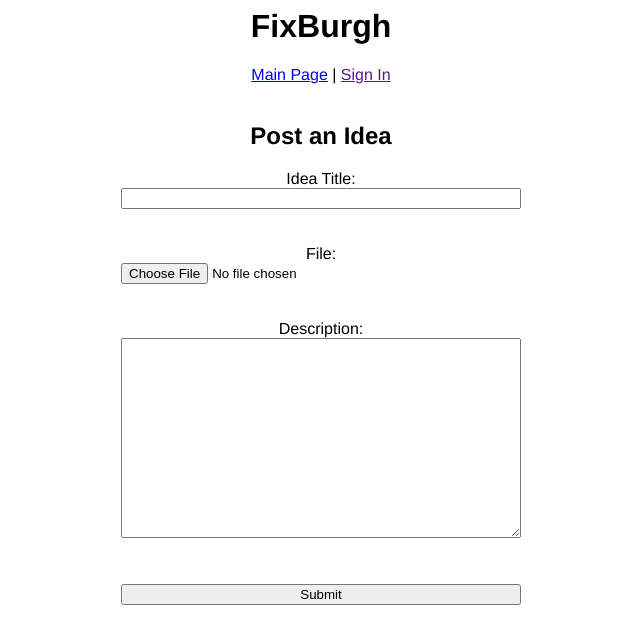
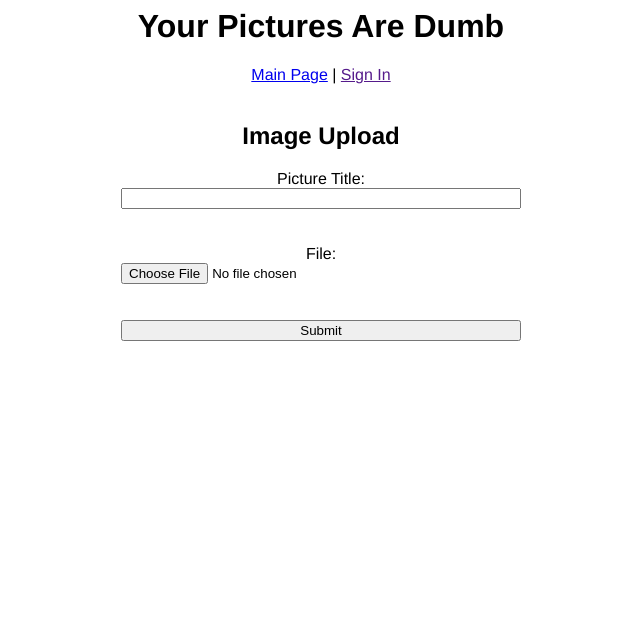
Before and after one commit to chensusays/AwesomePGH, a Django app: template templates/upload.html in a window 1280 px wide. Shown: the top 644 px of the page, without its empty margins (319-959 px from the left). Run offline with Django 3.2, Linux system fonts and the light colour scheme; the template is opened without the code that fills it, so the values that code supplies are empty.

Commit message:
Revert "Hi guys"
This reverts commit 63828f3a4f41644ef72dbdda1b53ea8234ac898b.

```diff
--- a/main.py
+++ b/main.py
@@ -133,11 +133,9 @@ class FileUploadHandler(blobstore_handlers.BlobstoreUploadHandler):
 
       if type in ['image/jpeg', 'image/png', 'image/gif', 'image/webp']:
         title = self.request.get('title')
-        description = self.request.get('description')
         posted_image = PostedImage()
         posted_image.title = title
         posted_image.user = email
-        posted_image.description = description
         posted_image.image_url = images.get_serving_url(blob_info.key())
         posted_image.put()
         self.redirect('/')
@@ -146,7 +144,6 @@ class FileUploadHandler(blobstore_handlers.BlobstoreUploadHandler):
 ###############################################################################
 class PostedImage(ndb.Model):
   title = ndb.StringProperty()
-  description = ndb.StringProperty()
   image_url = ndb.StringProperty()
   user = ndb.StringProperty()
   time_created = ndb.DateTimeProperty(auto_now_add=True)
--- a/templates/_base.html
+++ b/templates/_base.html
@@ -1,12 +1,12 @@
 <html>
   <head>
-    <title>FixBurgh</title>
+    <title>Your Pictures Are Dumb</title>
     <link rel="stylesheet" href="/static/style.css">
     <script src="/static/script0001.js">
     </script>
   </head>
   <body>
-    <h1>FixBurgh</h1>
+    <h1>Your Pictures Are Dumb</h1>
     <a href="/">Main Page</a> |
     {% if user_email %}
     <a href="/upload">Upload an Image</a> | <a href="{{ logout_url }}">Sign Out</a>
--- a/templates/image.html
+++ b/templates/image.html
@@ -2,8 +2,7 @@
 {% block bodycontent %}
 <h3>{{image.title}}</h3>
 <img src="{{image.image_url}}"><br>
-{{image.description}}<br>
-{{image.count}} {% if image.count == 1 %}user voted{% else %}users voted{% endif %} for this idea.<br>
+{{image.count}} {% if image.count == 1 %}user thinks{% else %}users think{% endif %} this is dumb.<br>
 {{image.comment_count}} {% if image.comment_count == 1 %}comment{% else %}comments{% endif %}<br><br>
 {% for comment in image.comments %}
 <i>{{comment.time_created}}</i><br>
--- a/templates/upload.html
+++ b/templates/upload.html
@@ -1,13 +1,11 @@
 {% extends "_base.html" %}
 {% block bodycontent %}
-<h2>Post an Idea</h2>
+<h2>Image Upload</h2>
 <form method="post" enctype="multipart/form-data" action="{{upload_url}}">
-Idea Title:<br>
+Picture Title:<br>
 <input name="title" type="text"><br><br><br>
 File:<br>
 <input name="file" type="file"><br><br><br>
-Description:<br>
-<textarea name="description" type="text"></textarea><br><br><br>
 <input type="submit">
 </form>
 {% endblock %}
```
Also changed, not shown: templates/index.html (+4 -5 lines), default_image.png (deleted), 1 other file.
